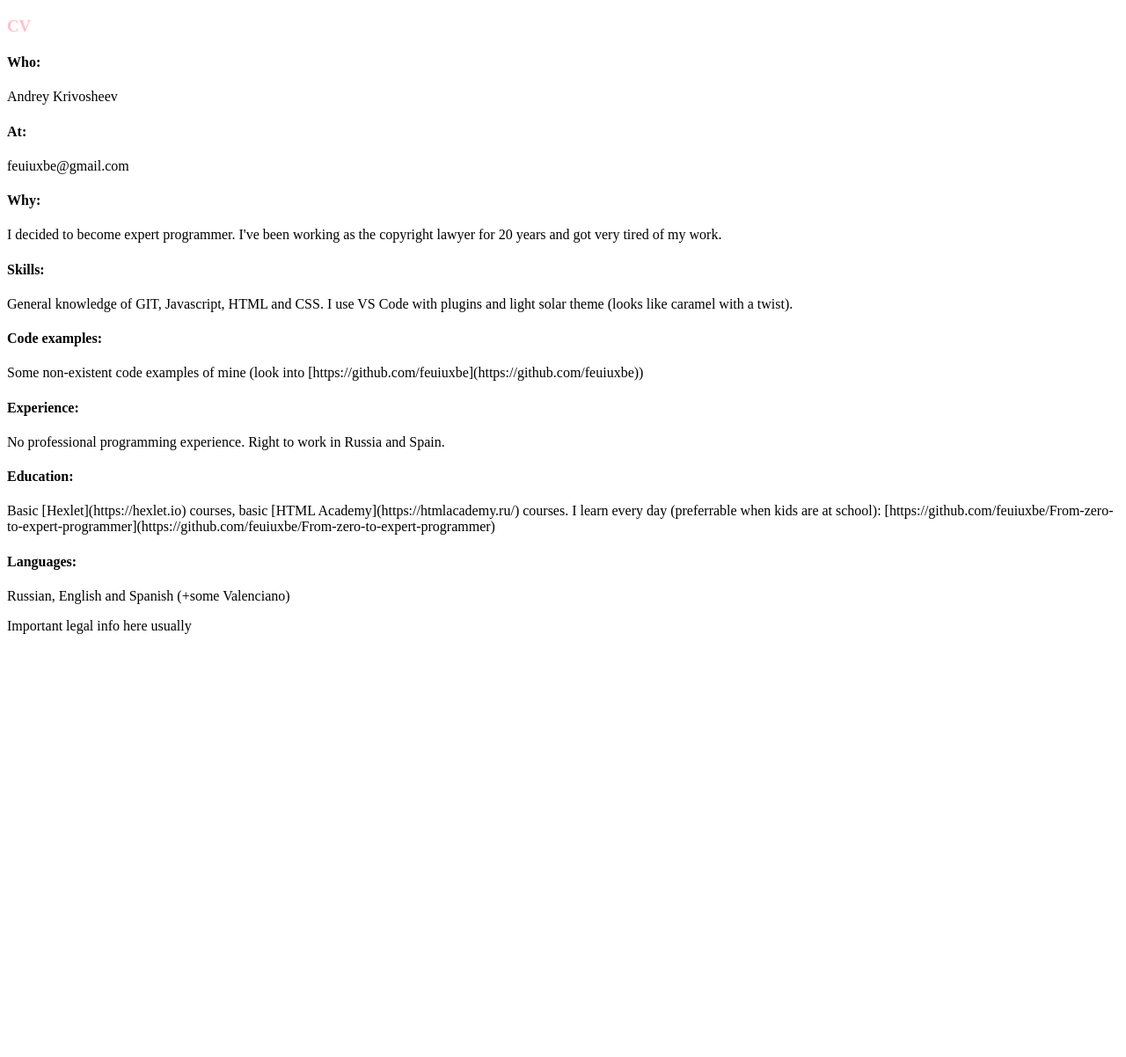
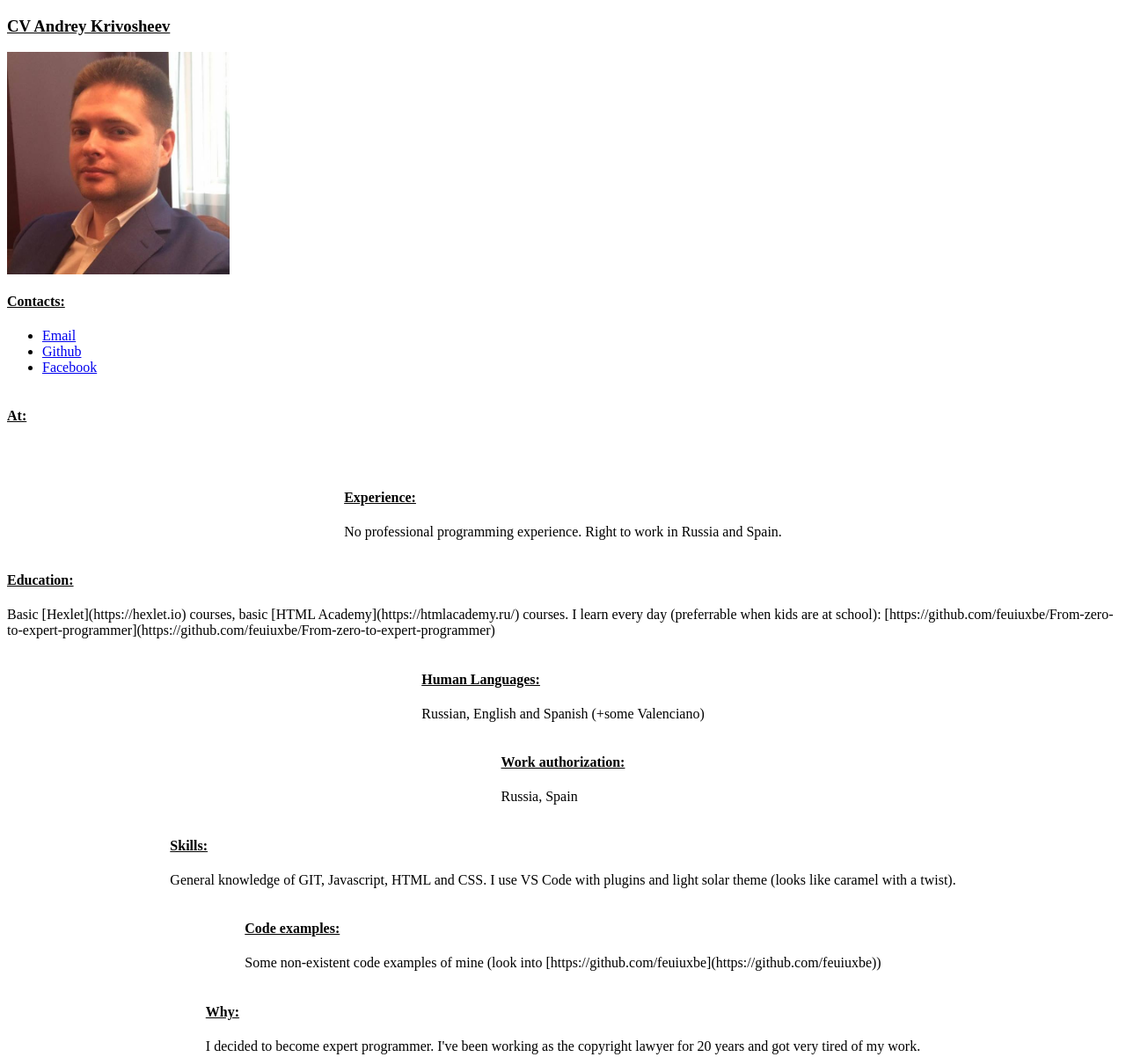
Before and after one commit to feuiuxbe/rsschool-cv, a plain HTML site: page index.html in a window 1280 px wide. Shown: the top 1202 px of the page at 88% size. Before the commit the page ends 800 px from the top, so only its background shows below. Drawn offline with Linux system fonts and the light colour scheme.

Commit message:
feat: add foto

```diff
--- a/index.html
+++ b/index.html
@@ -8,26 +8,58 @@
     <title>Andrey Krivosheev CV</title>
   </head>
   <body>
+    <header>
+      <h3>CV Andrey Krivosheev</h3>
+    </header>
+    <aside>
+      <img src="foto.jpg" alt="my foto from 2017">
+      <nav>
+        <h4>Contacts:</h4>
+        <ul>
+          <li><a href = "mailto:feuiuxbe@gmail.com">Email</a></li>
+          <li><a href = "https://github.com/feuiuxbe">Github</a></li>
+          <li><a href = "https://www.facebook.com/gamedevlawyer">Facebook</a></li>
+        </ul>
+      </nav>
+      <!--srfoto + contacts-->
+      <h4>At:</h4>
+      <p></p>
+    </aside>
     <main>
-    <h3>CV</h3>
-    <h4>Who:</h4>
-    <p>Andrey Krivosheev</p>
-    <h4>At:</h4>
-    <p>feuiuxbe@gmail.com</p>
-    <h4>Why:</h4>
-    <p>I decided to become expert programmer. I've been working as the copyright lawyer for 20 years and got very tired of my work.</p>
-    <h4>Skills:</h4>
-    <p>General knowledge of GIT, Javascript, HTML and CSS. I use VS Code with plugins and light solar theme (looks like caramel with a twist).</p>
-    <h4>Code examples:</h4>
-    <p>Some non-existent code examples of mine (look into [https://github.com/feuiuxbe](https://github.com/feuiuxbe))</p>
+      <section>
         <h4>Experience:</h4>
         <p>No professional programming experience. Right to work in Russia and Spain.</p>
+      </section>
+      <section>
         <h4>Education:</h4>
         <p>Basic [Hexlet](https://hexlet.io) courses, basic [HTML Academy](https://htmlacademy.ru/) courses. I learn every day (preferrable when kids are at school):
         [https://github.com/feuiuxbe/From-zero-to-expert-programmer](https://github.com/feuiuxbe/From-zero-to-expert-programmer)</p>
-    <h4>Languages:</h4>
+      </section>
+      <section>
+        <h4>Human Languages:</h4>
         <p>Russian, English and Spanish (+some Valenciano)</p>
+      </section>
+      <section>
+        <h4>Work authorization:</h4>
+        <p>Russia, Spain</p>
+      </section>
+      <section>
+        <h4>Skills:</h4>
+        <p>General knowledge of GIT, Javascript, HTML and CSS. I use VS Code with plugins and light solar theme (looks like caramel with a twist).</p>
+      </section>
+      <section>
+        <h4>Code examples:</h4>
+        <p>Some non-existent code examples of mine (look into [https://github.com/feuiuxbe](https://github.com/feuiuxbe))</p>
+      </section>
+      <section>
+        <h4>Why:</h4>
+        <p>I decided to become expert programmer. I've been working as the copyright lawyer for 20 years and got very tired of my work.</p>
+      </section>
     </main>
+    <aside>
+      <h4>Last updated</h4>
+      <p>08 March 2021</p>
+    </aside>
     <footer>Important legal info here usually</footer>
   </body>
 </html>
--- a/style.css
+++ b/style.css
@@ -3,5 +3,25 @@ body {
 }
 
 h3 {
-    color: pink;
+    color: rgb(0, 0, 0);
 }
+
+h3, h4 {
+  text-decoration: underline;
+}
+
+aside {
+  width: 20%;
+  display: flex;
+  flex-direction: column;
+  flex-wrap: nowrap;
+  justify-content: left;
+}
+
+main {
+  display: flex;
+  flex-direction: column;
+  flex-wrap: wrap;
+  justify-content: center;
+  align-items: center;
+}
```
Also changed, not shown: foto.jpg (added). Lines whose indentation alone changed are shown as unchanged.
